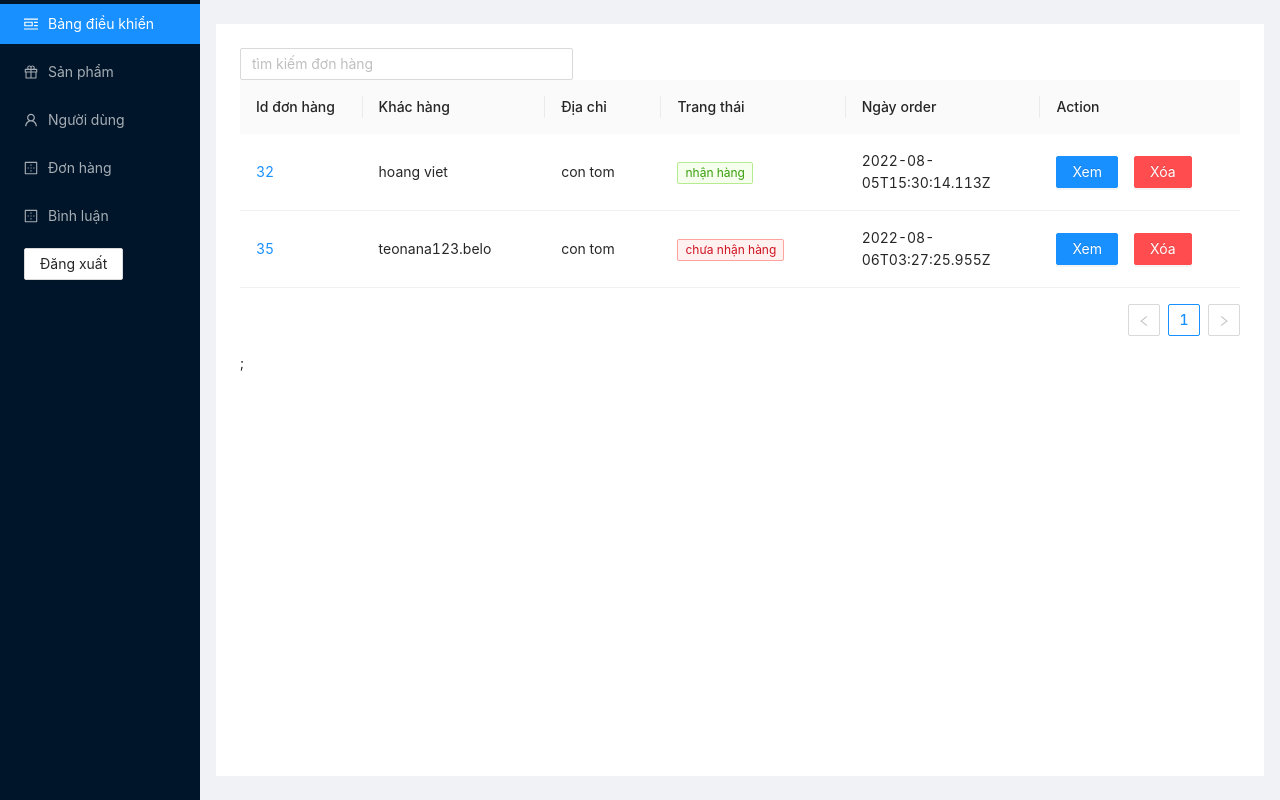
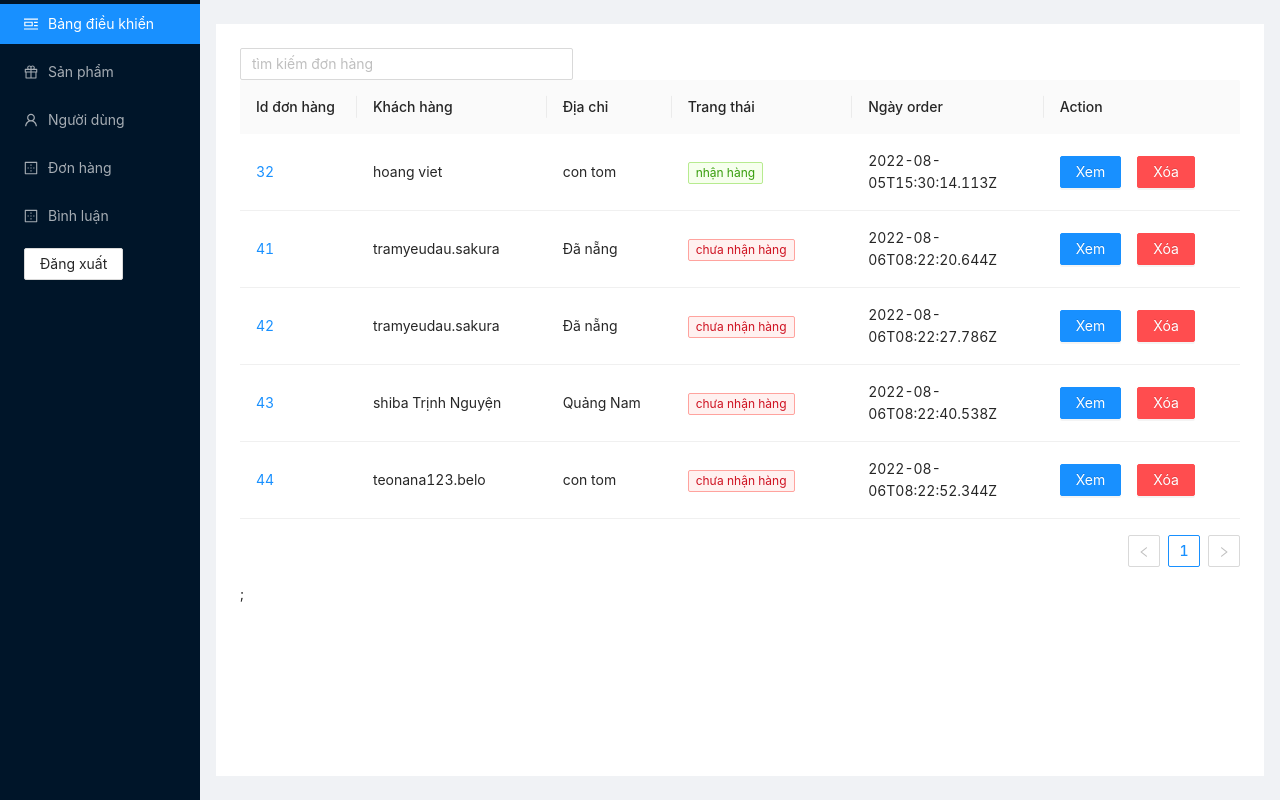
Before and after one commit to ungnhohoangviet12/react-phonesotre, a React (Create React App) app: page /admin/orders in a window 1280 px wide. Built offline with nearby package versions, Linux system fonts and the light colour scheme; data requests are answered from the project's data file; a web font is replaced by a local one.

Commit message:
nav-mobie

```diff
--- a/db.json
+++ b/db.json
@@ -519,21 +519,171 @@
     },
     {
       "status": false,
+      "amount": 7,
+      "items": [
+        {
+          "name": "iPhone 13 Pro Max 128GB Chính Hãng (VN/A)",
+          "price": 6990000,
+          "image": "https://media3.scdn.vn/img4/2022/07_08/pK7WlEUBE72vd2jpTWvp_simg_de2fe0_250x250_maxb.jpg",
+          "id": "8798789793256",
+          "theloai": "phone",
+          "transport": "hỏa tốc",
+          "quantity": 3,
+          "itemTotal": 20970000
+        },
+        {
+          "name": "TAI NGHE NET CAO CẤP OVANN X4",
+          "price": "154000",
+          "image": "https://media3.scdn.vn/img4/2021/01_22/YvEAsPKpXPcUITjoOtcv_simg_de2fe0_250x250_maxb.jpg",
+          "id": 2629,
+          "trungbinh": 5,
+          "theloai": "tainghe",
+          "quantity": 1,
+          "itemTotal": 154000
+        },
+        {
+          "name": "iPhone 13 Pro 256GB Chính Hãng (VN/A)",
+          "price": 26790000,
+          "image": "https://media3.scdn.vn/img4/2022/07_08/j5asoy9HWTj21a29iZLo_simg_de2fe0_250x250_maxb.jpg",
+          "id": 431535135135135300000,
+          "theloai": "phone",
+          "transport": "hỏa tốc",
+          "quantity": 2,
+          "itemTotal": 53580000
+        },
+        {
+          "name": "iPhone 7 32Gb Quốc tế Fullbox",
+          "price": "4500000",
+          "image": "https://media3.scdn.vn/img3/2019/3_15/I8C519_simg_de2fe0_250x250_maxb.jpg",
+          "id": 654684321848,
+          "theloai": "phone",
+          "transport": "hỏa tốc",
+          "quantity": 1,
+          "itemTotal": 4500000
+        }
+      ],
+      "total": 79204000,
+      "day": "2022-08-06T08:22:20.644Z",
+      "idUser": {
+        "firstname": "Hoài",
+        "lastname": "Trâm",
+        "email": "1",
+        "password": "1",
+        "confirm": "1",
+        "nickname": "tramyeudau.sakura",
+        "prefix": "84",
+        "phone": "0393334569",
+        "year": "2002-07-21T11:29:50.434Z",
+        "gender": "Female",
+        "district": "Hải Châu",
+        "city": "Đã nẵng",
+        "id": "DWk7o_wa",
+        "role": false,
+        "avatar": ""
+      },
+      "id": 41
+    },
+    {
+      "status": false,
+      "amount": 2,
+      "items": [
+        {
+          "name": "Surface Laptop Go (THJ-00001)(i5 1035G1/8GB RAM/256GB SSD/12.4 Cảm ứng/Win 10/Bạc)",
+          "price": 23000000,
+          "image": "https://media3.scdn.vn/img4/2022/06_17/c5MJBeotJBm0DcDxi7gn_simg_de2fe0_250x250_maxb.png",
+          "id": 2620,
+          "trungbinh": 4,
+          "theloai": "laptop",
+          "transport": "hỏa tốc",
+          "quantity": 1,
+          "itemTotal": 23000000
+        },
+        {
+          "name": "USB TP-LINK TL-WN722N củ qua sử dụng,dùng để thu Wi-Fi ko dây cho máy tính để bàn hay laptop bị hư cạc Wi-Fi,cấm cục vào lỗ USB cài win hay cài driver sài sài OK,driver a! em download trên mạng về cài vào.bấm đặc hàng em gửi cho thanks!",
+          "price": "190000",
+          "image": "https://media3.scdn.vn/img4/2022/05_06/7w2fPdqA8mDcMtV8BvAC_simg_de2fe0_250x250_maxb.jpg",
+          "id": 2618,
+          "trungbinh": 4,
+          "transport": "hỏa tốc",
+          "quantity": 1,
+          "itemTotal": 190000
+        }
+      ],
+      "total": 23190000,
+      "day": "2022-08-06T08:22:27.786Z",
+      "idUser": {
+        "firstname": "Hoài",
+        "lastname": "Trâm",
+        "email": "1",
+        "password": "1",
+        "confirm": "1",
+        "nickname": "tramyeudau.sakura",
+        "prefix": "84",
+        "phone": "0393334569",
+        "year": "2002-07-21T11:29:50.434Z",
+        "gender": "Female",
+        "district": "Hải Châu",
+        "city": "Đã nẵng",
+        "id": "DWk7o_wa",
+        "role": false,
+        "avatar": ""
+      },
+      "id": 42
+    },
+    {
+      "status": false,
       "amount": 1,
       "items": [
         {
-          "name": "iPhone 13 Pro 256GB Chính Hãng (VN/A)",
-          "price": "26790000",
-          "image": "https://media3.scdn.vn/img4/2022/07_08/j5asoy9HWTj21a29iZLo_simg_de2fe0_250x250_maxb.jpg",
-          "id": "431535135135135315436",
-          "theloai": "phone",
+          "name": "Laptop 2540p i5 đã qua sử dụng",
+          "price": 3900000,
+          "image": "https://media3.scdn.vn/img4/2020/05_07/oaN8R0ATfYdFogSNpTp0_simg_de2fe0_250x250_maxb.jpg",
+          "id": 2617,
+          "trungbinh": 5,
+          "theloai": "laptop",
           "transport": "hỏa tốc",
           "quantity": 1,
-          "itemTotal": 26790000
+          "itemTotal": 3900000
         }
       ],
-      "total": 26790000,
-      "day": "2022-08-06T03:27:25.955Z",
+      "total": 3900000,
+      "day": "2022-08-06T08:22:40.538Z",
+      "idUser": {
+        "firstname": "Đặng",
+        "lastname": "Vân",
+        "email": "2",
+        "password": "2",
+        "confirm": "2",
+        "nickname": "shiba Trịnh Nguyện",
+        "prefix": "84",
+        "phone": "065964512",
+        "year": "2003-05-15T11:29:50.434Z",
+        "gender": "Female",
+        "district": "Thăng Bình",
+        "city": "Quảng Nam",
+        "id": "DWk7o_wtv",
+        "role": false,
+        "avatar": "https://images.unsplash.com/photo-1628527812000-12c0c51d7def?ixlib=rb-1.2.1&ixid=MnwxMjA3fDB8MHxwaG90by1wYWdlfHx8fGVufDB8fHx8&auto=format&fit=crop&w=325&q=80"
+      },
+      "id": 43
+    },
+    {
+      "status": false,
+      "amount": 1,
+      "items": [
+        {
+          "name": "Tai nghe Headphone Game Ovann X3",
+          "price": "249000",
+          "image": "https://media3.scdn.vn/img1/2015/10_12/f8bbe6_simg_de2fe0_250x250_maxb.jpg",
+          "id": 2628,
+          "trungbinh": 5,
+          "theloai": "tainghe",
+          "quantity": 1,
+          "itemTotal": 249000
+        }
+      ],
+      "total": 249000,
+      "day": "2022-08-06T08:22:52.344Z",
       "idUser": {
         "firstname": "ngueyn",
         "lastname": "teo",
@@ -551,7 +701,7 @@
         "role": false,
         "avatar": "https://images.unsplash.com/photo-1566492031773-4f4e44671857?ixlib=rb-1.2.1&ixid=MnwxMjA3fDB8MHxwaG90by1wYWdlfHx8fGVufDB8fHx8&auto=format&fit=crop&w=387&q=80"
       },
-      "id": 35
+      "id": 44
     }
   ],
   "comments": [
--- a/src/components/Header/Header.js
+++ b/src/components/Header/Header.js
@@ -1,5 +1,5 @@
 import { Row, Col } from 'antd';
-import React from 'react';
+import React, { useState } from 'react';
 import { Link } from 'react-router-dom';
 import { useCart } from 'react-use-cart';
 import './header.scss';
@@ -16,6 +16,7 @@ export default function AppHeader() {
     const dispatch = useDispatch();
     const { isLoggIn, profile } = useSelector(state => state.auth)
     const { totalUniqueItems } = useCart();
+    const [showMenu, setShowMenu] = useState(false)
 
 
     const handleSearch = (e) => {
@@ -34,10 +35,22 @@ export default function AppHeader() {
 
     return (
         <div>
+            {showMenu && <div onClick={() => setShowMenu(!showMenu)} className='lammo'></div>}
+            {showMenu && <ul className='menu__moblie'>
+                <i onClick={() => setShowMenu(!showMenu)} class="fa-solid fa-xmark"></i>
+                <li><Link to='/' >Trang chủ</Link></li>
+                <li><Link to='/product' >Sản phẩm</Link></li>
+                <li className='cart'>
+                    <Link to='/cart' >Giỏ hàng</Link>
+                </li>
+                {!isLoggIn && <li><Link to='/login' >Đăng nhập</Link></li>}
+                {isLoggIn && <li onClick={handleLogout}>Đăng xuất</li>}
+            </ul>}
             <div className="top">
+
                 <div className="header">
-                    <div className='nav-mobile'>
-                        <i class="fa-solid fa-bars"></i>
+                    <div className='nav-mobile' >
+                        <i onClick={() => setShowMenu(!showMenu)} class="fa-solid fa-bars"></i>
                     </div>
                     <div className="logo" >
                         <h1 className='title-header'>Shop store</h1>
--- a/src/components/Header/header.scss
+++ b/src/components/Header/header.scss
@@ -9,16 +9,51 @@
     right: 0;
     z-index: 999;
     width: 100%;
+    .lammo {
+    position: fixed;
+    top: 0;
+    bottom: 0;
+    left: 0;
+    right: 0;
+    background-color: rgba(0,0,0,0.2);
+  }
+  .menu__moblie {
+    position: fixed;
+    width: 350px;
+    max-width: 100%;
+    z-index: 44;
+    background-color: white ;
+    top: 0;
+    left: 0;
+    bottom: 0;
+    .fa-xmark {
+      position: absolute;
+      font-size: 34px;
+      top: 0;
+      right: 0;
 
+
+    }
+    li {
+      list-style-type: none;
+      margin: 15px 0;
+      font-size: 1.2rem;
+      &:hover {
+        color: red;
+        font-size: 1.3rem;
+      }
+    }
+
+  }
     .top {
+
+      .header {
         .nav-mobile {
           font-size: 28px;
           margin-left: 1rem;
           display: none;
         }
-      .header {
         display: flex;
-        // flex-wrap: wrap;
         align-items: center;
         padding: 15px 0;
         margin-top: 0;
@@ -131,19 +166,21 @@
 }
 
 @media(max-width:768px) {
+  .mainLayout .ant-layout-header  {
 
     .top {
+      .header {
         .nav-mobile  {
           display: block;
       }
-    .header {
-      display: block;
       .menu-bar {
         display: none;
-
       }
     }
 
+    .nav-mobile  {
+      display: block;
+  }
 
   }
   .bot {
@@ -153,3 +190,5 @@
     }
   }
     }
+
+}
--- a/src/layouts/Admin/Orders/ListOrders.js
+++ b/src/layouts/Admin/Orders/ListOrders.js
@@ -19,6 +19,7 @@ const ListOrders = () => {
         dispatch(loadOrders());
         message.success('Xóa thành công');
     }
+    console.log(orders);
 
     const columns = [
         {
@@ -28,7 +29,7 @@ const ListOrders = () => {
             render: (text) => <a>{text}</a>,
         },
         {
-            title: 'Khác hàng ',
+            title: 'Khách hàng ',
             key: 'khachang',
             render: (text, record, index) => {
                 return (
```
Lines whose indentation alone changed are shown as unchanged.
